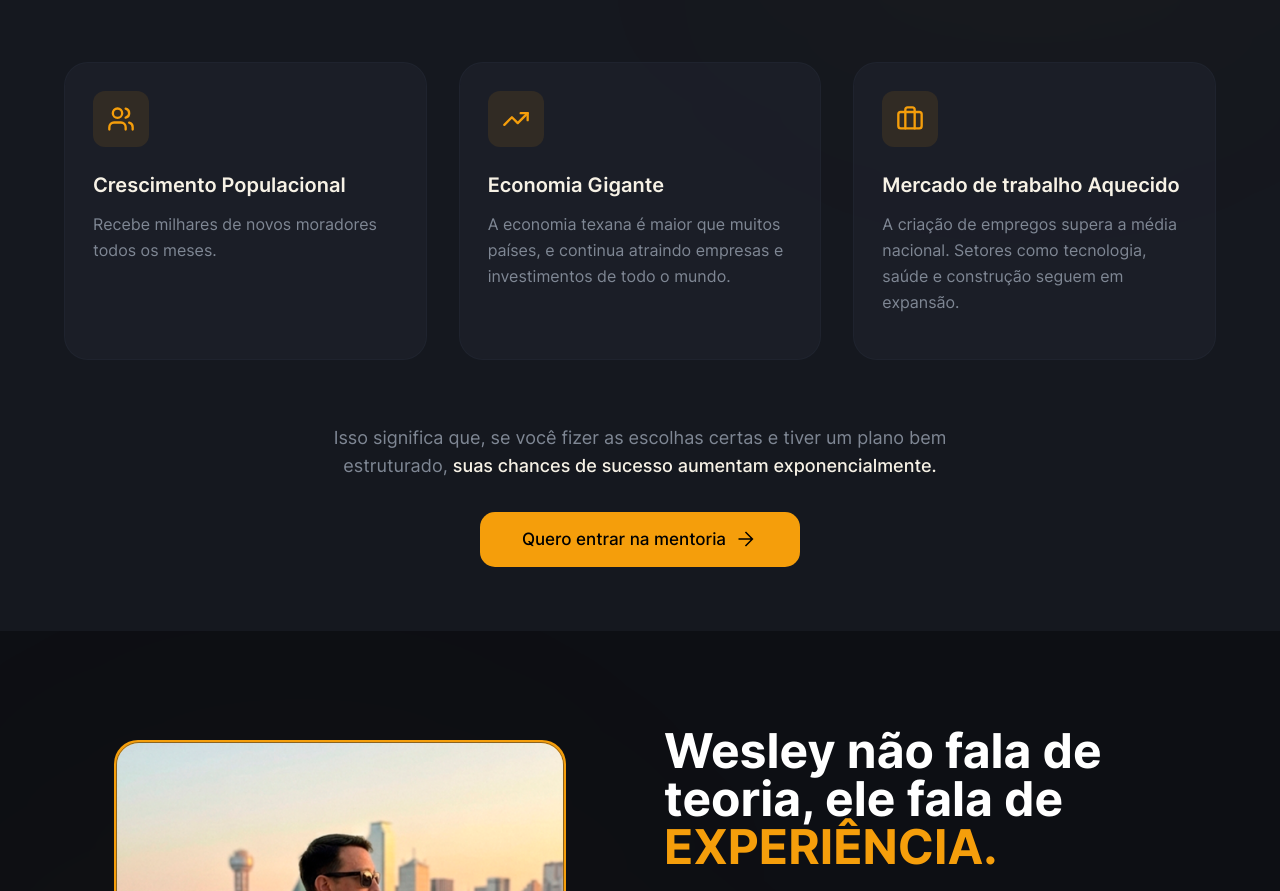
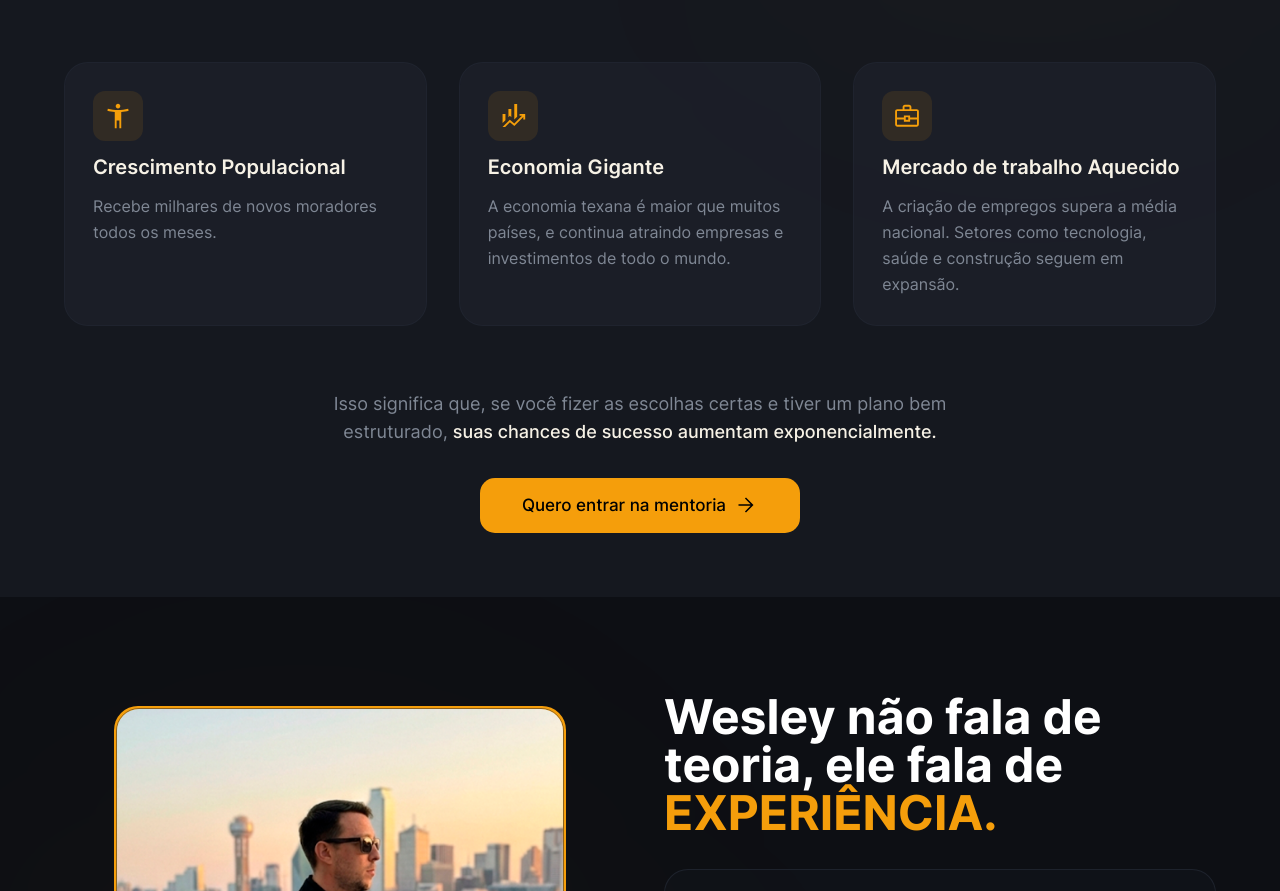
Before and after one commit to arthursingularity/brasileirosnotexas, a Next.js app: page / in a window 1280 px wide. Shown: the part 2073-2964 px from the top of the page. Built offline with nearby package versions, Linux system fonts and the light colour scheme.

Commit message:
code updated!

```diff
--- a/src/app/globals.css
+++ b/src/app/globals.css
@@ -131,9 +131,9 @@ body {
     --color-gradient-hero: radial-gradient(ellipse at top, #1a1f29, #0d0f14);
 
     /* Shadows */
-    --color-shadow-gold: 0 4px 30px -5px #f59e0b4d;
-    --color-shadow-card: 0 10px 40px -10px #00000080;
-    --color-shadow-glow: 0 0 60px -10px #f59e0b33;
+    --color-shadow-gold: #f59e0b4d;
+    --color-shadow-card: #00000080;
+    --color-shadow-glow: #f59e0b33;
 
     /* Sidebar */
     --color-sidebar-background: #0d0f14;
--- a/src/app/page.js
+++ b/src/app/page.js
@@ -21,17 +21,17 @@ export default function Home() {
 
   const benefits = [
     {
-      icon: Users,
+      icon: "people.svg",
       title: "Crescimento Populacional",
       description: "Recebe milhares de novos moradores todos os meses.",
     },
     {
-      icon: TrendingUp,
+      icon: "finance.svg",
       title: "Economia Gigante",
       description: "A economia texana é maior que muitos países, e continua atraindo empresas e investimentos de todo o mundo.",
     },
     {
-      icon: Briefcase,
+      icon: "job.svg",
       title: "Mercado de trabalho Aquecido",
       description: "A criação de empregos supera a média nacional. Setores como tecnologia, saúde e construção seguem em expansão.",
     },
@@ -204,15 +204,15 @@ export default function Home() {
                 {benefits.map((benefit, index) => (
                   <div
                     key={index}
-                    className="group p-7 bg-cardBg2/70 rounded-3xl border border-border/50 hover:border-gold/40 transition-all duration-300 hover:shadow-glow"
+                    className="group p-7 bg-cardBg2/70 rounded-3xl border border-border/50 hover:border-gold/40"
                   >
-                    <div className="w-14 h-14 rounded-xl bg-gold/10 flex items-center justify-center mb-6 group-hover:bg-gold/20 transition-colors">
-                      <benefit.icon className="w-7 h-7 text-gold" />
+                    <div className="flex-shrink-0 w-[50px] h-[50px] rounded-xl mb-3 bg-gold/10 flex items-center justify-center group-hover:bg-gold/20 transition-colors">
+                      <img src={`/imagens/${benefit.icon}`} className="w-[30px]" />
                     </div>
                     <h3 className="font-display text-xl font-semibold mb-3 text-foreground">
                       {benefit.title}
                     </h3>
-                    <p className="text-muted-foreground leading-relaxed mb-4">
+                    <p className="text-muted-foreground leading-relaxed">
                       {benefit.description}
                     </p>
                   </div>
```
Also changed, not shown: public/imagens/job.svg (added), public/imagens/people.svg (added).
